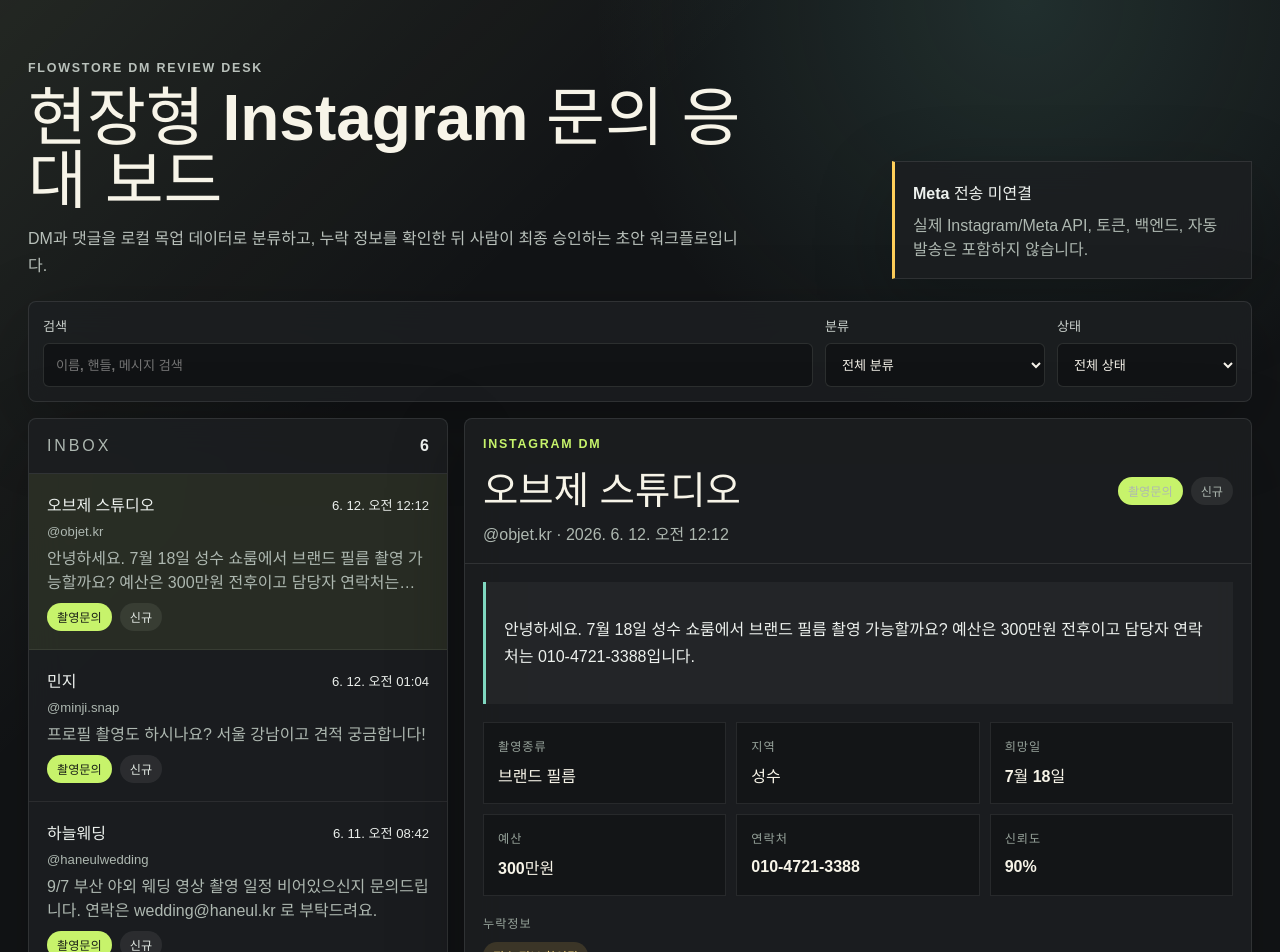
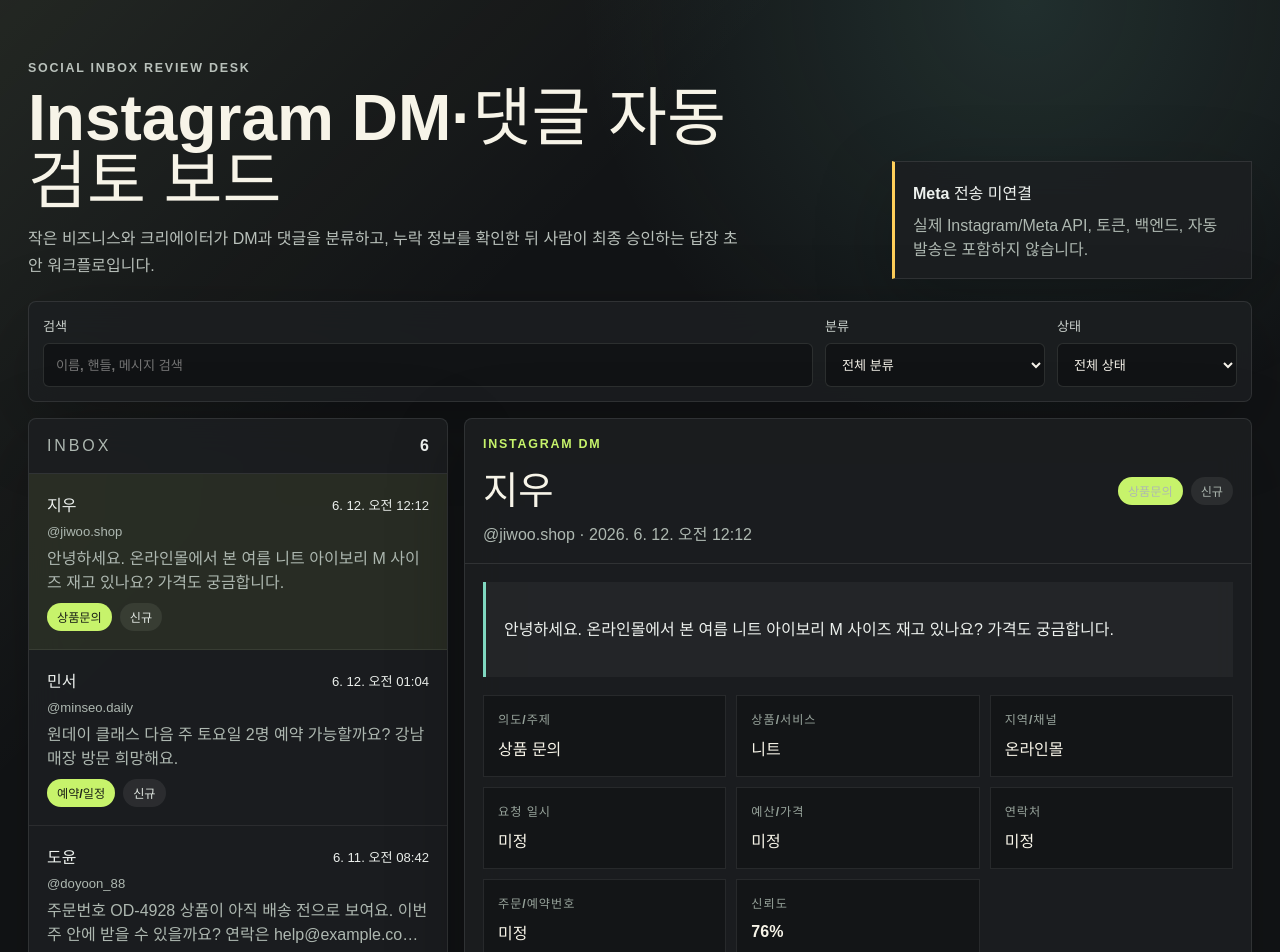
Before and after one commit to 2Eungk/insta-dm-automation, a React (Vite) app: page / in a window 1280 px wide. Shown: the top 952 px of the page. Built offline with nearby package versions, Linux system fonts and the light colour scheme.

Commit message:
refactor: generalize DM automation dashboard

```diff
--- a/index.html
+++ b/index.html
@@ -5,7 +5,7 @@
     <meta name="viewport" content="width=device-width, initial-scale=1.0" />
     <meta
       name="description"
-      content="FlowStore 영상 디렉터 톤의 로컬 Instagram DM 문의 검토 대시보드"
+      content="로컬 Instagram DM 및 댓글 검토 자동화 대시보드"
     />
     <title>Insta DM Automation</title>
   </head>
--- a/src/App.tsx
+++ b/src/App.tsx
@@ -102,11 +102,11 @@
     <main className="appShell">
       <header className="hero">
         <div>
-          <p className="eyebrow">FlowStore DM Review Desk</p>
-          <h1>현장형 Instagram 문의 응대 보드</h1>
+          <p className="eyebrow">Social Inbox Review Desk</p>
+          <h1>Instagram DM·댓글 자동 검토 보드</h1>
           <p>
-            DM과 댓글을 로컬 목업 데이터로 분류하고, 누락 정보를 확인한 뒤 사람이 최종 승인하는
-            초안 워크플로입니다.
+            작은 비즈니스와 크리에이터가 DM과 댓글을 분류하고, 누락 정보를 확인한 뒤 사람이 최종 승인하는
+            답장 초안 워크플로입니다.
           </p>
         </div>
         <aside className="connectionNotice">
--- a/src/components/DetailPanel.tsx
+++ b/src/components/DetailPanel.tsx
@@ -50,11 +50,13 @@
       </div>
 
       <div className="fieldGrid" aria-label="추출 정보">
-        <InfoTile label="촬영종류" value={fieldValue(fields.shootType)} />
-        <InfoTile label="지역" value={fieldValue(fields.location)} />
-        <InfoTile label="희망일" value={fieldValue(fields.preferredDate)} />
-        <InfoTile label="예산" value={fieldValue(fields.budget)} />
+        <InfoTile label="의도/주제" value={fieldValue(fields.topic)} />
+        <InfoTile label="상품/서비스" value={fieldValue(fields.productOrService)} />
+        <InfoTile label="지역/채널" value={fieldValue(fields.locationOrChannel)} />
+        <InfoTile label="요청 일시" value={fieldValue(fields.requestedDateTime)} />
+        <InfoTile label="예산/가격" value={fieldValue(fields.budgetOrPrice)} />
         <InfoTile label="연락처" value={fieldValue(fields.contact)} />
+        <InfoTile label="주문/예약번호" value={fieldValue(fields.orderOrReservationRef)} />
         <InfoTile label="신뢰도" value={`${Math.round(item.analysis.confidence * 100)}%`} />
       </div>
 
--- a/src/data/mockEvents.ts
+++ b/src/data/mockEvents.ts
@@ -4,35 +4,35 @@
   {
     id: "evt_1001",
     channel: "dm",
-    senderName: "오브제 스튜디오",
-    senderHandle: "@objet.kr",
+    senderName: "지우",
+    senderHandle: "@jiwoo.shop",
     receivedAt: "2026-06-12T09:12:00+09:00",
     message:
-      "안녕하세요. 7월 18일 성수 쇼룸에서 브랜드 필름 촬영 가능할까요? 예산은 300만원 전후이고 담당자 연락처는 010-4721-3388입니다.",
+      "안녕하세요. 온라인몰에서 본 여름 니트 아이보리 M 사이즈 재고 있나요? 가격도 궁금합니다.",
   },
   {
     id: "evt_1002",
     channel: "comment",
-    senderName: "민지",
-    senderHandle: "@minji.snap",
+    senderName: "민서",
+    senderHandle: "@minseo.daily",
     receivedAt: "2026-06-12T10:04:00+09:00",
-    message: "프로필 촬영도 하시나요? 서울 강남이고 견적 궁금합니다!",
+    message: "원데이 클래스 다음 주 토요일 2명 예약 가능할까요? 강남 매장 방문 희망해요.",
   },
   {
     id: "evt_1003",
     channel: "dm",
-    senderName: "하늘웨딩",
-    senderHandle: "@haneulwedding",
+    senderName: "도윤",
+    senderHandle: "@doyoon_88",
     receivedAt: "2026-06-11T17:42:00+09:00",
-    message: "9/7 부산 야외 웨딩 영상 촬영 일정 비어있으신지 문의드립니다. 연락은 wedding@haneul.kr 로 부탁드려요.",
+    message: "주문번호 OD-4928 상품이 아직 배송 전으로 보여요. 이번 주 안에 받을 수 있을까요? 연락은 help@example.com 입니다.",
   },
   {
     id: "evt_1004",
     channel: "dm",
-    senderName: "Jae Film Lab",
-    senderHandle: "@jae.filmlab",
+    senderName: "제휴제안팀",
+    senderHandle: "@partner.note",
     receivedAt: "2026-06-11T15:19:00+09:00",
-    message: "대표님 안녕하세요. 릴스 공동 제작 협업 제안드리고 싶습니다. 포트폴리오 교환 가능할까요?",
+    message: "안녕하세요. 다음 달 공동 프로모션 제휴 제안드리고 싶습니다. 샘플 제공과 콘텐츠 교환 가능할까요?",
   },
   {
     id: "evt_1005",
@@ -45,10 +45,9 @@
   {
     id: "evt_1006",
     channel: "dm",
-    senderName: "라운드테이블",
-    senderHandle: "@roundtable.seoul",
+    senderName: "서연",
+    senderHandle: "@seoyeon.note",
     receivedAt: "2026-06-10T11:03:00+09:00",
-    message:
-      "다음 달 제주 워크숍 스케치 영상 문의드립니다. 날짜는 아직 조율 중이고 예산은 150~200 정도 생각하고 있어요.",
+    message: "안녕하세요. 자세한 안내는 어디에서 확인할 수 있나요?",
   },
 ]
--- a/src/domain/analyze.ts
+++ b/src/domain/analyze.ts
@@ -7,6 +7,6 @@
   return {
     classification: classification.classification,
     confidence: classification.confidence,
-    fields: extractFields(event.message),
+    fields: extractFields(event.message, classification.classification),
   }
 }
--- a/src/domain/classifier.ts
+++ b/src/domain/classifier.ts
@@ -1,11 +1,12 @@
 import { CLASSIFICATIONS, type Classification } from "./types"
 
 const keywordGroups: Record<Classification, readonly string[]> = {
-  shooting: ["촬영", "영상", "필름", "스케치", "프로필", "웨딩", "브랜드"],
-  quote: ["견적", "비용", "예산", "얼마", "가격", "금액"],
-  schedule: ["일정", "가능", "비어", "날짜", "예약", "언제"],
-  collaboration: ["협업", "공동", "제안", "콜라보", "교환", "파트너"],
-  spam: ["팔로워", "무료 체험", "링크 클릭", "수익", "홍보", "http"],
+  product: ["상품", "제품", "재고", "입고", "사이즈", "색상", "구매", "판매", "품절"],
+  quote: ["견적", "비용", "예산", "얼마", "가격", "금액", "단가", "견적서"],
+  booking: ["예약", "일정", "가능", "시간", "방문", "상담", "클래스", "언제"],
+  support: ["배송", "교환", "환불", "불량", "누락", "주문", "예약번호", "취소", "불편", "컴플레인"],
+  partnership: ["협업", "제휴", "공동", "제안", "콜라보", "파트너", "입점", "공급사"],
+  spam: ["팔로워", "무료 체험", "링크 클릭", "수익", "홍보", "http", "투자", "자동화"],
   other: [],
 }
 
--- a/src/domain/extractor.ts
+++ b/src/domain/extractor.ts
@@ -1,25 +1,60 @@
-import type { ExtractedFields, MissingField } from "./types"
+import type { Classification, ExtractedFields, MissingField } from "./types"
 
-const shootTypes = ["브랜드 필름", "프로필", "웨딩", "릴스", "워크숍 스케치", "스케치 영상"] as const
-const locations = ["서울", "성수", "강남", "부산", "제주", "홍대", "판교", "인천", "대구"] as const
+const productsAndServices = [
+  "니트",
+  "자켓",
+  "향수",
+  "원데이 클래스",
+  "상담",
+  "배송",
+  "정기구독",
+  "샘플",
+  "세트",
+] as const
+const locationsAndChannels = [
+  "서울",
+  "성수",
+  "강남",
+  "부산",
+  "제주",
+  "홍대",
+  "판교",
+  "인천",
+  "대구",
+  "온라인몰",
+  "스마트스토어",
+  "카카오톡",
+  "매장",
+  "인스타그램",
+] as const
+
+const topicLabels: Record<Classification, string> = {
+  product: "상품 문의",
+  quote: "가격/견적 문의",
+  booking: "예약/일정 문의",
+  support: "고객지원/불만",
+  partnership: "제휴/협업 제안",
+  spam: "스팸 가능성",
+  other: "일반 문의",
+}
 
 function findFirst(text: string, candidates: readonly string[]): string | null {
   return candidates.find((candidate) => text.includes(candidate)) ?? null
 }
 
 function extractDate(text: string): string | null {
-  const explicitDate = /(\d{1,2}\s*월\s*\d{1,2}\s*일|\d{1,2}\/\d{1,2}|\d{1,2}\.\d{1,2})/.exec(text)
+  const explicitDate = /(\d{1,2}\s*월\s*\d{1,2}\s*일|\d{1,2}\/\d{1,2}|\d{1,2}\.\d{1,2}|\d{1,2}\s*시)/.exec(text)
   const explicitDateValue = explicitDate?.[1]
   if (explicitDateValue !== undefined) {
     return explicitDateValue
   }
 
-  const relativeDate = /(다음\s*달|이번\s*주|다음\s*주|주말|날짜는 아직 조율 중)/.exec(text)
+  const relativeDate = /(오늘|내일|다음\s*달|이번\s*주|다음\s*주|주말|날짜는 아직 조율 중|시간은 조율 가능)/.exec(text)
   return relativeDate?.[1] ?? null
 }
 
 function extractBudget(text: string): string | null {
-  const budget = /(\d{2,4}\s*(?:~|-|전후)?\s*\d{0,4}\s*(?:만원|만|정도))/.exec(text)
+  const budget = /(\d{1,4}\s*(?:~|-|전후)?\s*\d{0,4}\s*(?:만원|만|원|정도))/.exec(text)
   return budget?.[1] ?? null
 }
 
@@ -34,21 +69,49 @@
   return email?.[0] ?? null
 }
 
-export function extractFields(message: string): ExtractedFields {
-  const fields = {
-    shootType: findFirst(message, shootTypes),
-    location: findFirst(message, locations),
-    preferredDate: extractDate(message),
-    budget: extractBudget(message),
-    contact: extractContact(message),
+function extractReference(text: string): string | null {
+  const reference = /((?:주문|예약|문의)\s*(?:번호|No\.?|#)?\s*[:：-]?\s*[A-Za-z0-9-]{4,})/.exec(text)
+  return reference?.[1] ?? null
+}
+
+function missingFieldsFor(classification: Classification, fields: Omit<ExtractedFields, "missing">): readonly MissingField[] {
+  const missing: MissingField[] = []
+
+  if (fields.topic === null) missing.push("topic")
+
+  if ((classification === "product" || classification === "quote" || classification === "booking") && fields.productOrService === null) {
+    missing.push("productOrService")
   }
 
-  const missing: MissingField[] = []
-  if (fields.shootType === null) missing.push("shootType")
-  if (fields.location === null) missing.push("location")
-  if (fields.preferredDate === null) missing.push("preferredDate")
-  if (fields.budget === null) missing.push("budget")
-  if (fields.contact === null) missing.push("contact")
+  if (classification === "booking" && fields.requestedDateTime === null) {
+    missing.push("requestedDateTime")
+  }
 
-  return { ...fields, missing }
+  if (classification === "quote" && fields.budgetOrPrice === null) {
+    missing.push("budgetOrPrice")
+  }
+
+  if ((classification === "support" || classification === "booking" || classification === "partnership") && fields.contact === null) {
+    missing.push("contact")
+  }
+
+  if (classification === "support" && fields.orderOrReservationRef === null) {
+    missing.push("orderOrReservationRef")
+  }
+
+  return missing
 }
+
+export function extractFields(message: string, classification: Classification): ExtractedFields {
+  const fields = {
+    topic: topicLabels[classification],
+    productOrService: findFirst(message, productsAndServices),
+    locationOrChannel: findFirst(message, locationsAndChannels),
+    requestedDateTime: extractDate(message),
+    budgetOrPrice: extractBudget(message),
+    contact: extractContact(message),
+    orderOrReservationRef: extractReference(message),
+  }
+
+  return { ...fields, missing: missingFieldsFor(classification, fields) }
+}
--- a/src/domain/labels.ts
+++ b/src/domain/labels.ts
@@ -1,10 +1,11 @@
 import type { Classification, MissingField, Status } from "./types"
 
 export const CLASSIFICATION_LABELS: Record<Classification, string> = {
-  shooting: "촬영문의",
-  quote: "견적문의",
-  schedule: "일정문의",
-  collaboration: "협업",
+  product: "상품문의",
+  quote: "가격/견적",
+  booking: "예약/일정",
+  support: "고객지원/불만",
+  partnership: "제휴/협업",
   spam: "스팸",
   other: "기타",
 }
@@ -18,9 +19,11 @@
 }
 
 export const MISSING_FIELD_LABELS: Record<MissingField, string> = {
-  shootType: "촬영종류",
-  location: "지역",
-  preferredDate: "희망일",
-  budget: "예산",
+  topic: "의도/주제",
+  productOrService: "상품/서비스",
+  locationOrChannel: "지역/채널",
+  requestedDateTime: "요청 일시",
+  budgetOrPrice: "예산/가격",
   contact: "연락처",
+  orderOrReservationRef: "주문/예약번호",
 }
--- a/src/domain/templates.ts
+++ b/src/domain/templates.ts
@@ -11,17 +11,17 @@
     .join("\n")
 
   if (analysis.classification === "spam") {
-    return `${event.senderName}님, 메시지 확인했습니다. 현재 촬영 문의와 직접 관련된 요청만 답변드리고 있어 별도 진행은 어렵습니다. 감사합니다.`
+    return `${event.senderName}님, 메시지 확인했습니다. 현재 관련 없는 홍보성 요청은 별도 진행이 어렵습니다. 필요한 문의가 있으시면 구체적인 내용을 다시 남겨주세요. 감사합니다.`
   }
 
-  if (analysis.classification === "collaboration") {
-    return `${event.senderName}님, 제안 감사합니다. FlowStore는 화면의 목적과 현장 운영이 분명한 협업을 우선 검토합니다.\n\n가능하시다면 협업 목표, 예상 일정, 레퍼런스, 역할 범위를 보내주세요. 확인 후 맞는 방식이면 짧게 미팅 일정 제안드리겠습니다.`
+  if (analysis.classification === "partnership") {
+    return `${event.senderName}님, 제안 감사합니다.\n\n검토를 위해 제휴 목적, 제안 내용, 희망 일정, 담당자 연락처를 보내주시면 내부 확인 후 답변드리겠습니다.`
   }
 
   const missingBlock =
     missingQuestions.length > 0
-      ? `\n\n정확한 견적과 일정 확인을 위해 아래 정보만 추가로 부탁드립니다.\n${missingQuestions}`
+      ? `\n\n정확한 확인을 위해 아래 정보만 추가로 부탁드립니다.\n${missingQuestions}`
       : ""
 
-  return `${event.senderName}님, 문의 감사합니다. 남겨주신 내용 기준으로 ${CLASSIFICATION_LABELS[analysis.classification]}로 확인했습니다.\n\n현재 파악한 내용은 아래와 같습니다.\n- 촬영종류: ${formatField(analysis.fields.shootType)}\n- 지역: ${formatField(analysis.fields.location)}\n- 희망일: ${formatField(analysis.fields.preferredDate)}\n- 예산: ${formatField(analysis.fields.budget)}\n- 연락처: ${formatField(analysis.fields.contact)}${missingBlock}\n\nFlowStore는 현장에서 바로 실행 가능한 구성으로 콘셉트, 동선, 컷 구성까지 함께 잡아드립니다. 정보 확인되면 가능 일정과 예상 진행안을 간단히 정리해드리겠습니다.`
+  return `${event.senderName}님, 문의 감사합니다. 남겨주신 내용은 ${CLASSIFICATION_LABELS[analysis.classification]}로 확인했습니다.\n\n현재 파악한 내용은 아래와 같습니다.\n- 의도/주제: ${formatField(analysis.fields.topic)}\n- 상품/서비스: ${formatField(analysis.fields.productOrService)}\n- 지역/채널: ${formatField(analysis.fields.locationOrChannel)}\n- 요청 일시: ${formatField(analysis.fields.requestedDateTime)}\n- 예산/가격: ${formatField(analysis.fields.budgetOrPrice)}\n- 연락처: ${formatField(analysis.fields.contact)}\n- 주문/예약번호: ${formatField(analysis.fields.orderOrReservationRef)}${missingBlock}\n\n정보 확인 후 가능한 답변이나 다음 진행 방법을 정리해서 안내드리겠습니다.`
 }
--- a/src/domain/types.ts
+++ b/src/domain/types.ts
@@ -1,8 +1,9 @@
 export const CLASSIFICATIONS = [
-  "shooting",
+  "product",
   "quote",
-  "schedule",
-  "collaboration",
+  "booking",
+  "support",
+  "partnership",
   "spam",
   "other",
 ] as const
@@ -22,15 +23,24 @@
 }
 
 export type ExtractedFields = {
-  readonly shootType: string | null
-  readonly location: string | null
-  readonly preferredDate: string | null
-  readonly budget: string | null
+  readonly topic: string | null
+  readonly productOrService: string | null
+  readonly locationOrChannel: string | null
+  readonly requestedDateTime: string | null
+  readonly budgetOrPrice: string | null
   readonly contact: string | null
+  readonly orderOrReservationRef: string | null
   readonly missing: readonly MissingField[]
 }
 
-export type MissingField = "shootType" | "location" | "preferredDate" | "budget" | "contact"
+export type MissingField =
+  | "topic"
+  | "productOrService"
+  | "locationOrChannel"
+  | "requestedDateTime"
+  | "budgetOrPrice"
+  | "contact"
+  | "orderOrReservationRef"
 
 export type Analysis = {
   readonly classification: Classification
--- a/src/storage/persistence.ts
+++ b/src/storage/persistence.ts
@@ -1,7 +1,7 @@
 import { z } from "zod"
 import type { EventState, SendLogEntry, Status } from "../domain/types"
 
-const STORAGE_KEY = "insta-dm-automation:event-state:v1"
+const STORAGE_KEY = "insta-dm-automation:event-state:v2"
 
 const statusSchema = z.enum(["new", "drafted", "approved", "hold", "ignored"])
 const sendLogSchema = z.object({
--- a/src/styles.css
+++ b/src/styles.css
@@ -237,14 +237,19 @@
   font-weight: 900;
 }
 
-.badge-shooting,
+.badge-product,
 .badge-quote,
-.badge-schedule {
+.badge-booking {
   background: #c7f36b;
   color: #1b2117;
 }
 
-.badge-collaboration {
+.badge-support {
+  background: #ffcf5a;
+  color: #2b1c07;
+}
+
+.badge-partnership {
   background: #7fd8c0;
   color: #10231e;
 }
```
Also changed, not shown: 2 other files (tests, documents, lock files or other folders).
